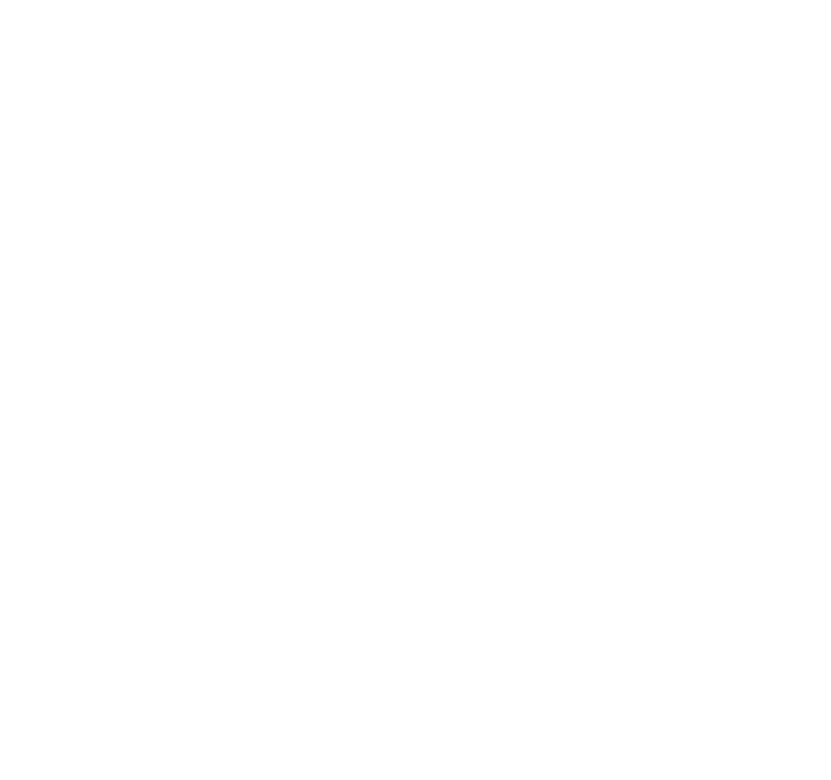
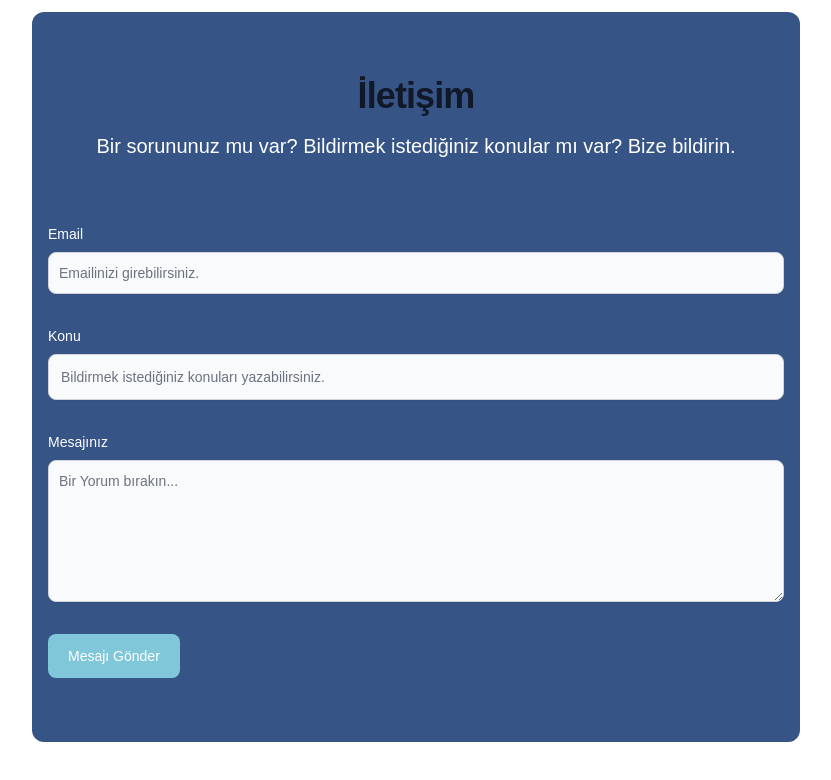
Before and after one commit to SerhatUzluk/Turizm-Yonetim-Sistemi, a React (Vite) app: page /iletisim in a window 1280 px wide. Before the commit this address had no page. Shown: the top 780 px of the page, without its empty margins (224-1055 px from the left). Built offline with nearby package versions, Linux system fonts and the light colour scheme; a web font is replaced by a local one.

Commit message:
iletişim alanı tamamlandı

```diff
--- a/src/App.jsx
+++ b/src/App.jsx
@@ -1,8 +1,8 @@
 import MainLayout from "./layouts/MainLayout";
+import ContactPage from "./pages/ContactPage";
 import HomePage from "./pages/HomePage";
 
 function App() {
-  console.log("deneme2");
 
   return (
     <>
--- a/src/layouts/Footer.jsx
+++ b/src/layouts/Footer.jsx
@@ -17,9 +17,6 @@
 
     <div className="flex flex-col">
       <div className="flex-grow pt-4">
-
-      <div className="flex-grow"></div>
-
       <footer className="bg-darkBlue text-light  text-center font-gemunu border-t-2 border-light h-70">
         <div className="container mx-auto py-4">
           <div className="flex justify-between px-16">
--- a/src/layouts/Navbar.jsx
+++ b/src/layouts/Navbar.jsx
@@ -6,7 +6,7 @@
 const navigation = [
   { name: "Anasayfa", href: "/", current: true },
   { name: "Hakkımızda", href: "#", current: false },
-  { name: "iletişim", href: "#", current: false },
+  { name: "iletişim", href: "/iletisim", current: false },
 ];
 
 const transactions = [
--- a/src/main.jsx
+++ b/src/main.jsx
@@ -4,6 +4,7 @@
 import './index.css'
 import { createBrowserRouter, RouterProvider } from 'react-router-dom'
 import RegistrationPage from './pages/RegistrationPage.jsx'
+import ContactPage from './pages/ContactPage.jsx'
 
 {/*Route oluşturmak için router oluşturuldu.*/}
 const router = createBrowserRouter([
@@ -16,6 +17,11 @@
     path: '/kayit',
     element: <RegistrationPage/>,
     errorElement: <></>
+  },
+  {
+    path: '/iletisim',
+    element: <ContactPage/>,
+    errorElement:<></>
   }
 ])
 
--- /dev/null
+++ b/src/pages/ContactPage.jsx
@@ -0,0 +1,79 @@
+import React from "react";
+import { Link } from "react-router-dom";
+
+const ContactPage = () => {
+  return (
+    <section className="bg-white p-3">
+      <div className="py-8 lg:py-16 px-4 mx-auto max-w-screen-md rounded-xl bg-blue font-gemunu text-2xl">
+        <h2 className="mb-4 text-4xl tracking-tight font-extrabold text-center text-gray-900 dark:text-white">
+          İletişim
+        </h2>
+        <p className="mb-8 lg:mb-16 font-light text-center text-white sm:text-xl">
+            Bir sorununuz mu var? Bildirmek istediğiniz konular mı var? Bize bildirin.
+        </p>
+        <form action="#" className="space-y-8">
+          <div>
+            <label
+              for="email"
+              className="block mb-2 text-sm font-medium text-white"
+            >
+              Email
+            </label>
+            <input
+              type="email"
+              id="email"
+              className="shadow-sm bg-gray-50 border border-gray-300 text-gray-900 text-sm rounded-lg focus:ring-primary-500
+               focus:border-primary-500 block w-full p-2.5 dark:bg-white dark:border-gray-600 dark:placeholder-gray-400
+                dark:text-white dark:focus:ring-primary-500 dark:focus:border-primary-500 dark:shadow-sm-light"
+              placeholder="Emailinizi girebilirsiniz."
+              required
+            />
+          </div>
+          <div>
+            <label
+              for="subject"
+              className="block mb-2 text-sm font-medium text-white"
+            >
+              Konu
+            </label>
+            <input
+              type="text"
+              id="subject"
+              className="block p-3 w-full text-sm text-gray-900 bg-gray-50 rounded-lg border border-gray-300 shadow-sm
+               focus:ring-primary-500 focus:border-primary-500 dark:bg-white dark:border-gray-600 dark:placeholder-gray-400
+                dark:text-white dark:focus:ring-primary-500 dark:focus:border-primary-500 dark:shadow-sm-light"
+              placeholder="Bildirmek istediğiniz konuları yazabilirsiniz."
+              required
+            />
+          </div>
+          <div className="sm:col-span-2">
+            <label
+              for="message"
+              className="block mb-2 text-sm font-medium text-white"
+            >
+              Mesajınız
+            </label>
+            <textarea
+              id="message"
+              rows="6"
+              className="block p-2.5 w-full text-sm text-gray-900 bg-gray-50 rounded-lg shadow-sm border border-gray-300
+               focus:ring-primary-500 focus:border-primary-500 dark:bg-white dark:border-gray-600 dark:placeholder-gray-400
+                dark:text-white dark:focus:ring-primary-500 dark:focus:border-primary-500"
+              placeholder="Bir Yorum bırakın..."
+            ></textarea>
+          </div>
+          <button
+            type="submit"
+            className="py-3 px-5 text-sm font-medium text-center text-white rounded-lg bg-lightBlue sm:w-fit
+            hover:bg-lightBlue focus:ring-4 focus:outline-none focus:ring-#7FC7D9 dark:bg-lightBlue
+             dark:hover:bg-lightBlue dark:focus:ring-lightBlue"
+          >
+            Mesajı Gönder
+          </button>
+        </form>
+      </div>
+    </section>
+  );
+};
+
+export default ContactPage;
```
